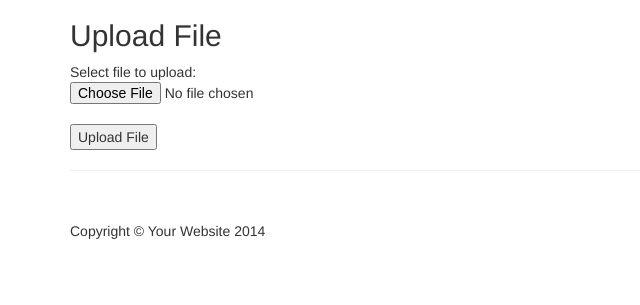
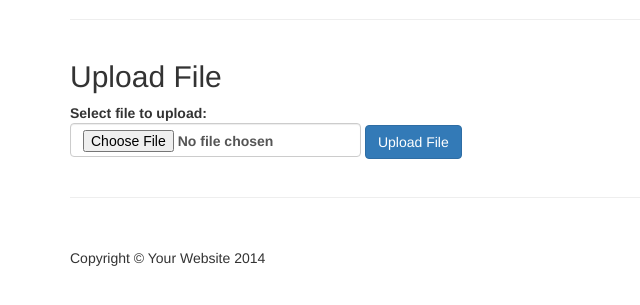
Before and after one commit to viperior/warsloth, a PHP site: page /upload.php in a window 1280 px wide. Shown: the part 51-356 px from the top of the page, without its empty margins (0-640 px from the left). Run offline with PHP 8.4, Linux system fonts and the light colour scheme.

Commit message:
Added styling classes to form
Added bootstrap classes to the upload page so its form will have the
same style as the other forms on the site.

```diff
--- a/public/upload.php
+++ b/public/upload.php
@@ -1,14 +1,20 @@
+<!DOCTYPE html>
 <?php include "includes/header.php"; ?>
-<!DOCTYPE html>
+
+<hr>
+
 <div class="row">
 	<div class="col-sm-12">
 		<h2>Upload File</h2>
-    <form action="getfile.php" method="post" enctype="multipart/form-data">
-        Select file to upload:
-        <input type="file" name="fileToUpload" id="fileToUpload">
-        <br>
-        <input type="submit" value="Upload File" name="submit">
-    </form>
+
+		<form action="getfile.php" method="post" enctype="multipart/form-data">
+			<div class="form-group">
+				<label>Select file to upload:
+				<input class="form-control" type="file" name="fileToUpload" id="fileToUpload" />
+				</label>
+				<button class="btn btn-primary" type="submit">Upload File</button>
+			</div>
+		</form>
   </div>
 </div>
 <?php include "includes/footer.php"; ?>
```
